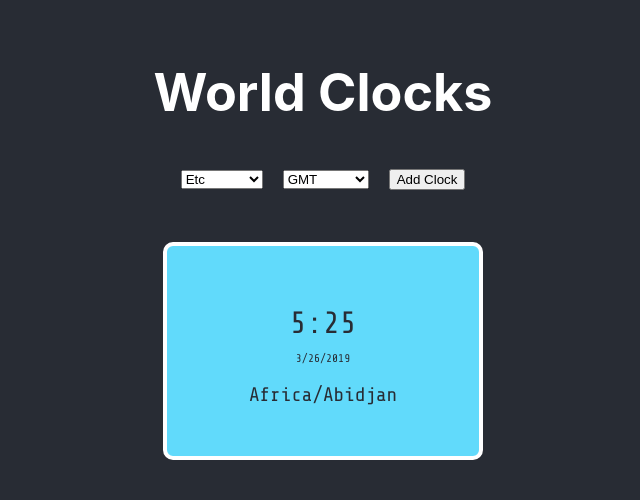
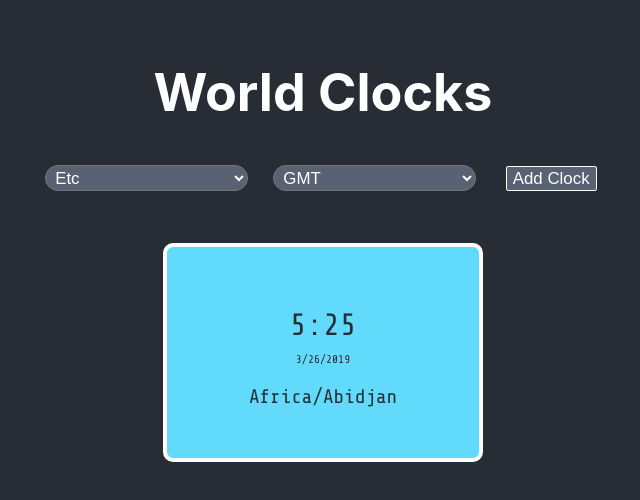
Before and after one commit to BarbaraPruz/clocks, a React (Create React App) app: page / in a window 1280 px wide. Both pictures are taken after a click on the button "Add Clock". Shown: the top 500 px of the page, without its empty margins (317-957 px from the left). Built offline with nearby package versions, Linux system fonts and the light colour scheme.

Commit message:
Style AddClockForm

```diff
--- a/src/App.css
+++ b/src/App.css
@@ -51,6 +51,32 @@ body {
 }
 
 /* form */
+select:focus, input:focus{
+  outline: none;
+}
 select {
+  font-size: 65%;
+  height: 1.5em;
+  width: 12em;
+  overflow: hidden;
   margin-right: 1.5em;
+  padding-left: 5px;
+  background-color:  #596273;
+  color: white;
 }
+
+.rounded {
+  -webkit-border-radius: 15px;
+  -moz-border-radius: 15px;
+  border-radius: 15px;
+}
+
+button, input {
+    border: 1px solid #ffffff;
+    border-radius: .125em;
+    font-size: 65%;
+    margin: 0 .25em;
+    height: 1.5em;
+    background-color: #596273;
+    color: white;
+}
--- a/src/components/addclockform.js
+++ b/src/components/addclockform.js
@@ -70,7 +70,7 @@ function AddClockForm(props) {
     if (!showForm ) return null;
     return (
       <form onSubmit={handleSubmit}>
-        <select id="region" onChange={handleRegionChange} defaultValue={selectedRegion}>
+        <select id="region" onChange={handleRegionChange} defaultValue={selectedRegion} className="rounded">
           { Object.keys(timezones).map( (r) =>
             <option key={r}>{r}</option>
           )}
--- a/src/components/selectinput.js
+++ b/src/components/selectinput.js
@@ -1,7 +1,7 @@
 import React from 'react';
 
 const SelectInput =  ({opts, cb}) =>
-    <select id="zone" onChange={cb}>
+    <select id="zone" onChange={cb} className="rounded">
         {opts.map ( (opt,index) =>
             <option key={index}>{opt}</option>
         )}
```
